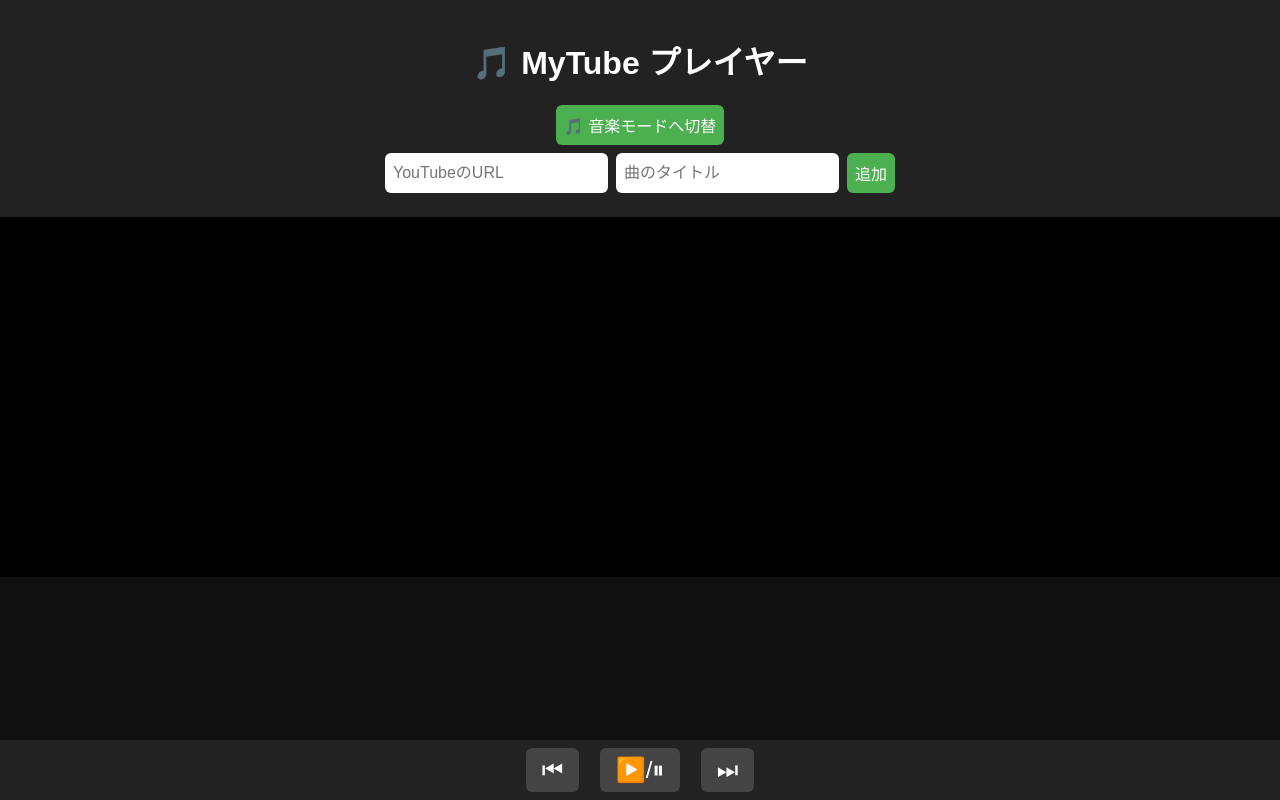
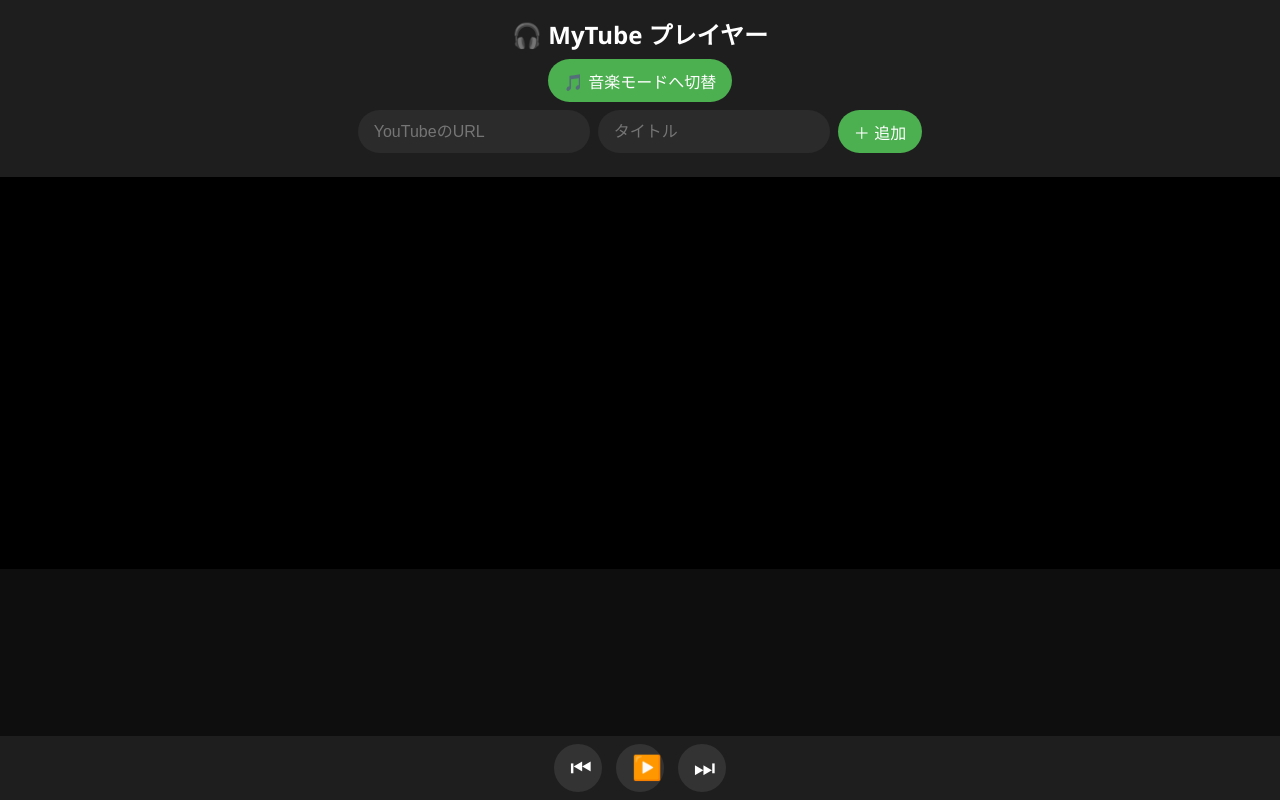
Before and after one commit to cocoakake/YouTubeplayer, a plain HTML site: page index.html in a window 1280 px wide. Both pictures are taken after a click on the button "🎬 動画モードへ切替". Drawn offline with Linux system fonts and the light colour scheme.

Commit message:
Update index.html

```diff
--- a/index.html
+++ b/index.html
@@ -5,20 +5,33 @@
   <meta name="viewport" content="width=device-width, initial-scale=1" />
   <title>YouTubeプレイヤー</title>
   <style>
+    :root {
+      --bg: #0e0e0e;
+      --panel: #1e1e1e;
+      --accent: #4caf50;
+      --text: #fff;
+      --subtle: #aaa;
+    }
+
     body {
       margin: 0;
-      font-family: sans-serif;
-      background: #111;
-      color: #fff;
+      font-family: 'Segoe UI', sans-serif;
+      background: var(--bg);
+      color: var(--text);
       display: flex;
       flex-direction: column;
       height: 100vh;
     }
 
     header {
-      background: #222;
+      background: var(--panel);
       padding: 1rem;
       text-align: center;
+    }
+
+    h1 {
+      margin: 0 0 0.5rem;
+      font-size: 1.5rem;
     }
 
     .toolbar, form {
@@ -29,17 +42,29 @@
       margin: 0.5rem 0;
     }
 
-    input, button, select {
-      padding: 0.5rem;
+    input, button {
+      padding: 0.6rem 1rem;
       font-size: 1rem;
-      border-radius: 6px;
+      border-radius: 999px;
       border: none;
+      outline: none;
+    }
+
+    input {
+      background: #2b2b2b;
+      color: white;
+      width: 200px;
     }
 
     button {
+      background: var(--accent);
+      color: white;
+      transition: background 0.2s;
       cursor: pointer;
-      background: #4caf50;
-      color: white;
+    }
+
+    button:hover {
+      background: #66bb6a;
     }
 
     main {
@@ -52,7 +77,8 @@
     #player-container {
       display: none;
       justify-content: center;
-      background: #000;
+      background: black;
+      padding: 1rem;
     }
 
     #player {
@@ -71,63 +97,73 @@
     }
 
     .song-card {
-      background: #333;
-      border-radius: 12px;
+      background: var(--panel);
+      border-radius: 16px;
       padding: 0.5rem;
       text-align: center;
+      box-shadow: 0 4px 10px rgba(0,0,0,0.2);
+      transition: transform 0.2s;
+    }
+
+    .song-card:hover {
+      transform: translateY(-4px);
     }
 
     .song-card img {
       width: 100%;
-      border-radius: 8px;
+      border-radius: 12px;
     }
 
     .song-title {
-      margin-top: 0.5rem;
+      margin: 0.5rem 0;
       font-size: 0.9rem;
       word-break: break-word;
     }
 
     .controls {
-      margin-top: 0.5rem;
       display: flex;
-      justify-content: space-between;
+      justify-content: center;
+      gap: 0.5rem;
     }
 
     .controls button {
-      background: #555;
-      border: none;
-      border-radius: 4px;
-      padding: 0.3rem 0.5rem;
-      font-size: 0.8rem;
-      color: white;
-      cursor: pointer;
+      background: #333;
+      font-size: 0.9rem;
+      padding: 0.3rem 0.7rem;
+      border-radius: 8px;
     }
 
     footer {
-      background: #222;
+      background: var(--panel);
       padding: 0.5rem;
       text-align: center;
     }
 
     .buttons button {
-      background: #444;
+      background: #333;
+      border-radius: 50%;
       font-size: 1.5rem;
-      margin: 0 0.5rem;
-      padding: 0.5rem 1rem;
+      width: 48px;
+      height: 48px;
+      margin: 0 0.3rem;
+      line-height: 1;
+    }
+
+    .buttons button:hover {
+      background: #555;
     }
   </style>
 </head>
 <body>
   <header>
-    <h1>🎵 MyTube プレイヤー</h1>
+    <h1>🎧 MyTube プレイヤー</h1>
     <div class="toolbar">
       <button id="mode-btn" onclick="toggleVideoMode()">🎬 動画モードへ切替</button>
     </div>
     <form id="add-form">
       <input type="text" id="youtube-url" placeholder="YouTubeのURL" required />
-      <input type="text" id="custom-title" placeholder="曲のタイトル" />
-      <button type="submit">追加</button>
+      <input type="text" id="custom-title" placeholder="タイトル" />
+      <button type="submit">＋ 追加</button>
     </form>
   </header>
 
@@ -141,7 +177,7 @@
   <footer>
     <div class="buttons">
       <button onclick="prevVideo()">⏮</button>
-      <button onclick="togglePlay()">▶️/⏸</button>
+      <button onclick="togglePlay()">▶️</button>
       <button onclick="nextVideo()">⏭</button>
     </div>
   </footer>
@@ -149,9 +185,7 @@
   <script src="https://www.youtube.com/iframe_api"></script>
   <script>
     let songs = JSON.parse(localStorage.getItem("songs") || "[]");
-    let player;
-    let currentIndex = 0;
-    let showVideo = false;
+    let player, currentIndex = 0, showVideo = false;
 
     function save() {
       localStorage.setItem("songs", JSON.stringify(songs));
@@ -217,8 +251,9 @@
 
     function toggleVideoMode() {
       showVideo = !showVideo;
-      document.getElementById("player-container").style.display = showVideo ? "flex" : "none";
+      const pc = document.getElementById("player-container");
       document.getElementById("mode-btn").textContent = showVideo ? "🎵 音楽モードへ切替" : "🎬 動画モードへ切替";
+      pc.style.display = showVideo ? "flex" : "none";
     }
 
     function onYouTubeIframeAPIReady() {
@@ -227,31 +262,26 @@
         width: "640",
         videoId: songs[0]?.videoId || "",
         events: {
-          onStateChange: (e) => {
+          onStateChange: e => {
             if (e.data === YT.PlayerState.ENDED) nextVideo();
           }
         }
       });
     }
 
-    document.getElementById("add-form").addEventListener("submit", (e) => {
+    document.getElementById("add-form").addEventListener("submit", e => {
       e.preventDefault();
       const url = document.getElementById("youtube-url").value;
       const title = document.getElementById("custom-title").value || "無題";
       const videoId = extractVideoId(url);
-      if (!videoId) {
-        alert("無効なYouTube URLです");
-        return;
-      }
+      if (!videoId) return alert("無効なURLだよ！");
       songs.push({ title, videoId });
       save();
       renderLibrary();
       e.target.reset();
     });
 
-    window.onload = () => {
-      renderLibrary();
-    };
+    window.onload = renderLibrary;
   </script>
 </body>
 </html>
```
